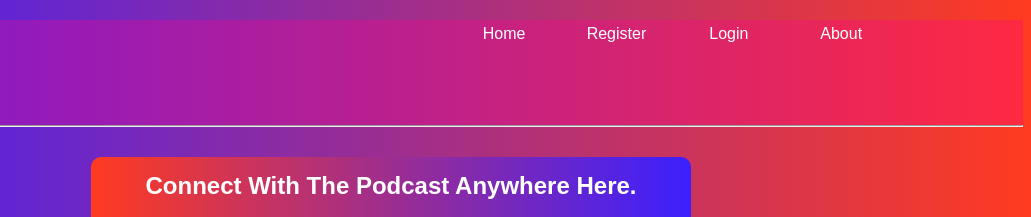
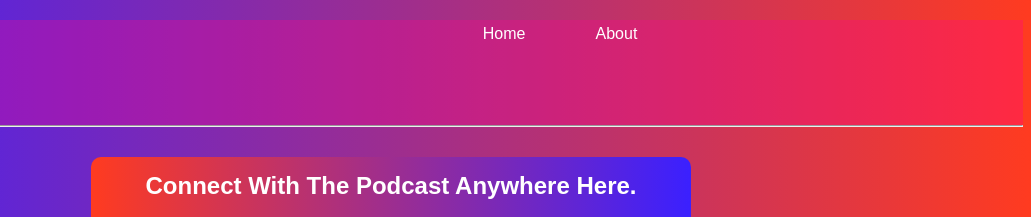
Before and after one commit to theneelcast/theneelcast, a plain HTML site: page connect.html in a window 1280 px wide. Shown: the top 217 px of the page, 249-1280 px from the left. Drawn offline with Linux system fonts and the light colour scheme.

Commit message:
Update connect.html

```diff
--- a/connect.html
+++ b/connect.html
@@ -16,8 +16,8 @@
 				<div class="nav-links">
 					<ul>
 						<li><a href="home.html">Home</a></li>
-						<li><a href="#">Register</a></li>
-						<li><a href="#">Login</a></li>
+						<!--<li><a href="#">Register</a></li>-->
+						<!--<li><a href="#">Login</a></li>-->
 						<li><a href="about.html">About</a></li>
 					</ul>
 				</div>
```
